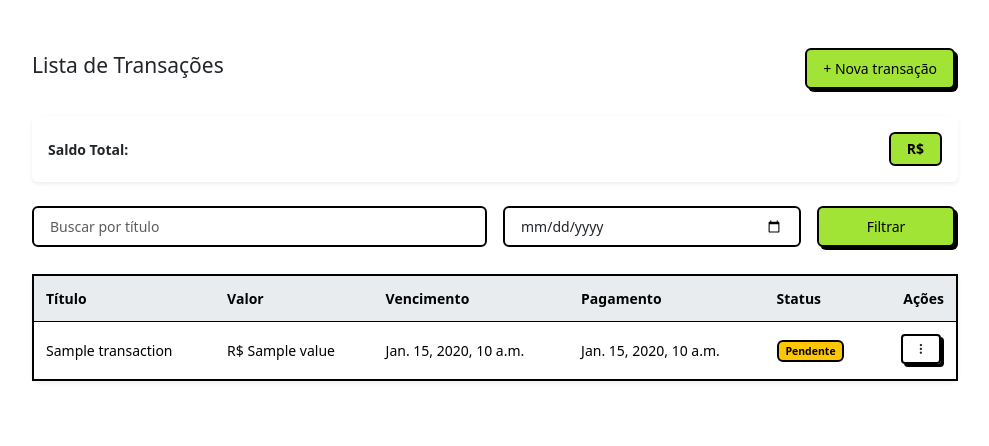
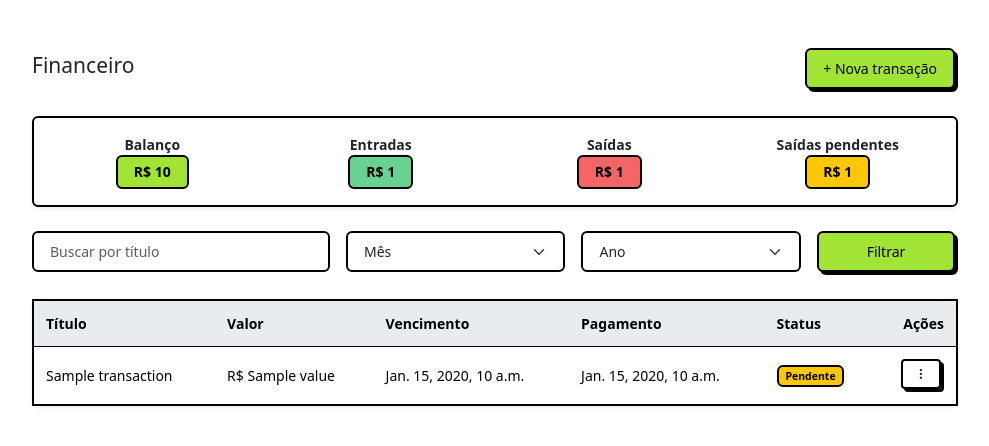
Before and after one commit to obrunodev/onda-nerd-tech, a Django app: template apps/finance/templates/finance/transaction_list.html in a window 1280 px wide. Shown: the top 446 px of the page, without its empty margins (145-1134 px from the left). Run offline with Django 5.2, Linux system fonts and the light colour scheme; the template is opened without the code that fills it: most values are stand-ins (such as "Sample title", 1, 10 or a date in 2020); some libraries are stand-ins or nearby versions.

Commit message:
feat: Add filtros por mês e ano separados

```diff
--- a/apps/finance/forms.py
+++ b/apps/finance/forms.py
@@ -7,9 +7,10 @@ class TransactionForm(forms.ModelForm):
 
     class Meta:
         model = Transaction
-        fields = ['title', 'value', 'due_date']
+        fields = ['title', 'value', 'due_date', 'transaction_type']
         widgets = {
             "title": forms.TextInput(attrs={"class": "form-control"}),
             "value": forms.NumberInput(attrs={"class": "form-control"}),
+            "transaction_type": forms.Select(attrs={"class": "form-select"}),
             "due_date": forms.DateInput(attrs={"class": "form-control", "type": "date"}),
         }
--- a/apps/finance/templates/finance/transaction_list.html
+++ b/apps/finance/templates/finance/transaction_list.html
@@ -1,36 +1,86 @@
 {% extends "_base.html" %}
 
-{% block title %}Transações{% endblock title %}
+{% block title %}Financeiro{% endblock title %}
 
 {% block content %}
 <div class="container my-5">
     <div class="row justify-content-center">
         <div class="col-lg-10">
             <div class="d-flex justify-content-between align-items-center mb-4">
-                <h1 class="h4">Lista de Transações</h1>
+                <h1 class="h4">Financeiro</h1>
                 <a href="{% url 'finance:create' %}" class="btn btn-primary">
                     + Nova transação
                 </a>
             </div>
 
             <div class="mb-4">
-                <div class="card border-0 shadow-sm">
-                    <div class="card-body d-flex justify-content-between align-items-center">
-                        <span class="fw-semibold">Saldo Total:</span>
-                        <span class="badge bg-primary fs-6 px-3 py-2">
-                            R$ <!-- backend insere aqui a soma -->
-                        </span>
+                <div class="card shadow-sm">
+                    <div class="card-body">
+                        <div class="row text-center">
+                            <div class="col-md-3 mb-2 mb-md-0">
+                                <div class="fw-semibold">Balanço</div>
+                                <span class="badge fs-6 px-3 py-2 {% if balance >= 0 %}bg-primary{% else %}bg-danger{% endif %}">
+                                    R$ {{ balance }}
+                                </span>
+                            </div>
+
+                            <div class="col-md-3 mb-2 mb-md-0">
+                                <div class="fw-semibold">Entradas</div>
+                                <span class="badge bg-success fs-6 px-3 py-2">
+                                    R$ {{ total_in }}
+                                </span>
+                            </div>
+
+                            <div class="col-md-3 mb-2 mb-md-0">
+                                <div class="fw-semibold">Saídas</div>
+                                <span class="badge bg-danger fs-6 px-3 py-2">
+                                    R$ {{ total_out }}
+                                </span>
+                            </div>
+
+                            <div class="col-md-3">
+                                <div class="fw-semibold">Saídas pendentes</div>
+                                <span class="badge bg-warning fs-6 px-3 py-2">
+                                    R$ {{ total_pending }}
+                                </span>
+                            </div>
+                        </div>
                     </div>
                 </div>
             </div>
 
             <form method="get" class="row g-3 mb-4">
-                <div class="col-md-6">
-                    <input type="text" name="q" class="form-control" placeholder="Buscar por título">
+                <div class="col-md-4">
+                    <input
+                        type="text"
+                        name="q"
+                        class="form-control"
+                        placeholder="Buscar por título"
+                        value="{{ request.GET.q }}">
                 </div>
-                <div class="col-md-4">
-                    <input type="date" name="date" class="form-control">
+
+                <div class="col-md-3">
+                    <select name="month" class="form-select">
+                        <option value="">Mês</option>
+                        {% for key, value in months.items %}
+                            <option value="{{ key }}" {% if request.GET.month == key %}selected{% endif %}>
+                                {{ value }}
+                            </option>
+                        {% endfor %}
+                    </select>
                 </div>
+
+                <div class="col-md-3">
+                    <select name="year" class="form-select">
+                        <option value="">Ano</option>
+                        {% for y in years %}
+                            <option value="{{ y }}" {% if request.GET.year == y|stringformat:"s" %}selected{% endif %}>
+                                {{ y }}
+                            </option>
+                        {% endfor %}
+                    </select>
+                </div>
+
                 <div class="col-md-2 d-grid">
                     <button type="submit" class="btn btn-primary">
                         Filtrar
@@ -99,6 +149,22 @@
                                                             <i class="bi bi-trash me-2"></i> Excluir
                                                         </a>
                                                     </li>
+                                                    {% if transaction.transaction_type == 'outcome' %}
+                                                        <li>
+                                                            <form action="{% url "finance:toggle_status" transaction.pk %}" method="post">
+                                                                {% csrf_token %}
+                                                                <button type="submit" class="dropdown-item">
+                                                                    <i class="bi bi-trash me-2"></i>
+                                                                    Alterar para
+                                                                    {% if transaction.is_paid == False %}
+                                                                        Pago
+                                                                    {% else %}
+                                                                        Pendente
+                                                                    {% endif %}
+                                                                </button>
+                                                            </form>
+                                                        </li>
+                                                    {% endif %}
                                                 </ul>
                                             </div>
                                         </td>
@@ -106,7 +172,7 @@
                                 {% empty %}
                                     <tr>
                                         <td colspan="6" class="text-center py-4 text-muted">
-                                            Nenhuma transação cadastrada.
+                                            Nenhuma transação encontrada.
                                         </td>
                                     </tr>
                                 {% endfor %}
--- a/apps/finance/urls.py
+++ b/apps/finance/urls.py
@@ -8,4 +8,7 @@ urlpatterns = [
     path('', views.TransactionListView.as_view(), name='list'),
     path('<int:pk>/update/', views.TransactionUpdateView.as_view(), name='update'),
     path('<int:pk>/delete/', views.TransactionDeleteView.as_view(), name='delete'),
+    path('<int:pk>/toggle-status/',
+         views.TransactionToggleStatusView.as_view(),
+         name='toggle_status'),
 ]
```
Also changed, not shown: apps/finance/models.py (+21 -1 lines), apps/finance/views.py (+68 -0 lines), apps/shared/utils/dates_contants.py (added, +10 -0 lines), apps/finance/migrations/0002_transaction_transaction_type.py (added).
